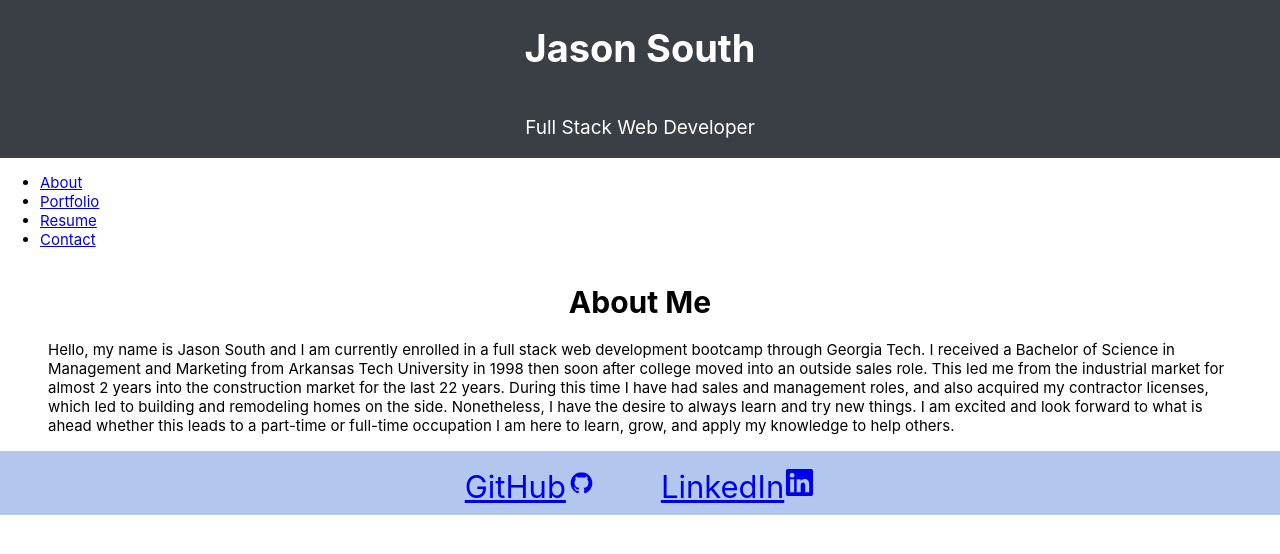
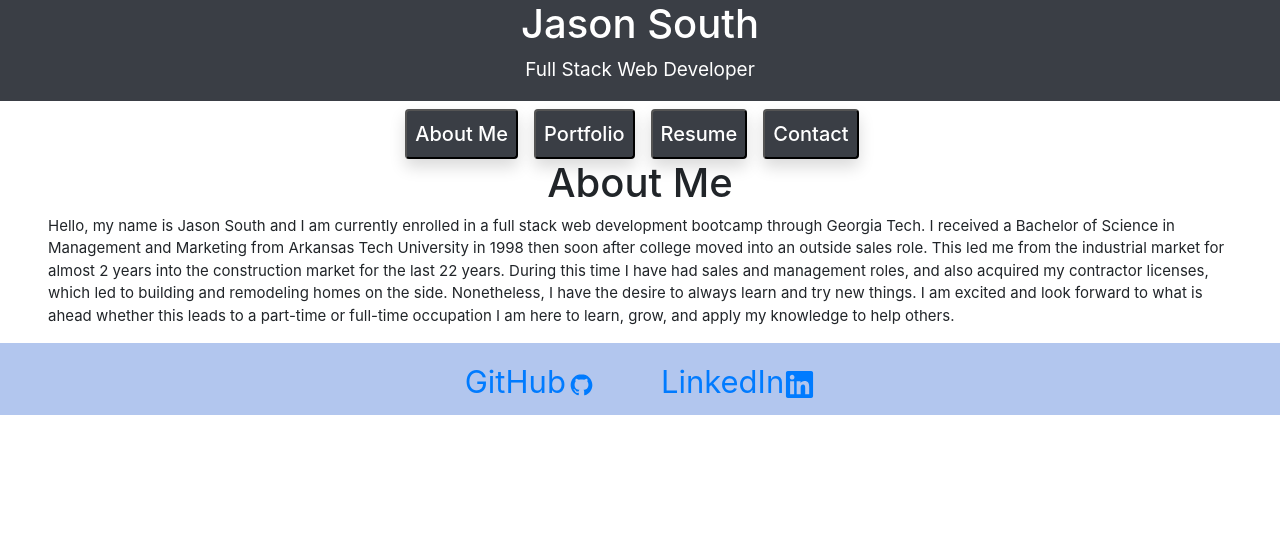
Before and after one commit to jsouth75/React_Portfolio, a React (Create React App) app: page / in a window 1280 px wide. Shown: the top 554 px of the page. Built offline with nearby package versions, Linux system fonts and the light colour scheme.

Commit message:
added bootstrap to heading and navbar

```diff
--- a/public/index.html
+++ b/public/index.html
@@ -24,6 +24,7 @@
       work correctly both with client-side routing and a non-root public URL.
       Learn how to configure a non-root public URL by running `npm run build`.
     -->
+    <link rel="stylesheet" href="https://cdn.jsdelivr.net/npm/bootstrap@4.6.2/dist/css/bootstrap.min.css" integrity="sha384-xOolHFLEh07PJGoPkLv1IbcEPTNtaed2xpHsD9ESMhqIYd0nLMwNLD69Npy4HI+N" crossorigin="anonymous">
     <title>React App</title>
   </head>
   <body>
--- a/src/assets/style.css
+++ b/src/assets/style.css
@@ -118,3 +118,10 @@ img{
     align-items: left;
     justify-content: left;
 }
+
+.navbar{
+    margin-top: .5rem;
+    background-color: #3a3e45;
+    color: white;
+
+}
--- a/src/components/Header.js
+++ b/src/components/Header.js
@@ -1,16 +1,15 @@
 import React from 'react';
 import '../assets/style.css';
-import Container from 'react-bootstrap/Container';
 
 function Header() {
   return (
-    <Container className='heading'>
+    <div className='heading'>
       <h1>Jason South</h1>
       <span>
         <p className='title'>Full Stack Web Developer</p>
       </span>
 
-    </Container>
+    </div>
   );
 }
 
--- a/src/components/Navbar.js
+++ b/src/components/Navbar.js
@@ -1,51 +1,48 @@
 import React from 'react';
 import '../assets/style.css';
 
-function Navbar({ currentPage, handlePageChange }) {
+
+function NavTabs({ currentPage, handlePageChange }) {
   return (
-      <ul className='navTabs'>
-        <li className='navTabs'>
-          {/* importing from About.js */}
-          <a
-            href="#About"
-            onClick={() => handlePageChange('About')}
-            className={currentPage === 'About' ? 'navLink active' : 'navLink'}
-            >
-            About
-          </a>
-        </li>
-        <li className='navTabs'>
-          {/* importing from Portfolio.js */}
-          <a
-            href="#Portfolio"
-            onClick={() => handlePageChange('Portfolio')}
-            className={currentPage === 'Portfolio' ? 'navLink active' : 'navLink'}
-            >
-            Portfolio
-          </a>
-        </li>
-        <li className='navTabs'>
-          {/* importing from Resume.js */}
-          <a
-            href="#Resume"
-            onClick={() => handlePageChange('Resume')}
-            className={currentPage === 'Resume' ? 'navLink active' : 'navLink'}
-            >
-            Resume
-          </a>
-        </li>
-        <li className='navTabs'>
-          {/* importing from Contact.js */}
-          <a
-            href="#contact"
-            onClick={() => handlePageChange('Contact')}
-            className={currentPage === 'Contact' ? 'navLink active' : 'navLink'}
-            >
-            Contact
-          </a>
-        </li>
-      </ul>
+    <div className='d-flex justify-content-center'>
+
+    <nav>
+      <a href="#About">
+        <button className="navbar rounded navbar-brand h1 shadow p-2 mb-0" onClick={() => handlePageChange('About')}>About Me</button>
+      </a>
+    </nav>
+    <nav>
+      <a href="#Portfolio">
+        <button className="navbar rounded navbar-brand h1 shadow p-2 mb-0" onClick={() => handlePageChange('Portfolio')}>Portfolio</button>
+      </a>
+    </nav>
+    <nav>
+      <a href="#Resume">
+        <button className="navbar rounded navbar-brand h1 shadow p-2 mb-0" onClick={() => handlePageChange('Resume')}>Resume</button>
+      </a>
+    </nav>
+    <nav>
+      <a href="#Contact">
+        <button className="navbar rounded navbar-brand h1 shadow p-2 mb-0" onClick={() => handlePageChange('Contact')}>Contact</button>
+      </a>
+    </nav>
+    </div>
   );
 }
 
-export default Navbar;
+
+// <nav class="navbar navbar-expand-lg navbar-light bg-light">
+//   <a class="navbar-brand" href="#">Navbar</a>
+//   <button class="navbar-toggler" type="button" data-toggle="collapse" data-target="#navbarNavAltMarkup" aria-controls="navbarNavAltMarkup" aria-expanded="false" aria-label="Toggle navigation">
+//     <span class="navbar-toggler-icon"></span>
+//   </button>
+//   <div class="collapse navbar-collapse" id="navbarNavAltMarkup">
+//     <div class="navbar-nav">
+//       <a class="nav-link active" href="#">Home <span class="sr-only">(current)</span></a>
+//       <a class="nav-link" href="#">Features</a>
+//       <a class="nav-link" href="#">Pricing</a>
+//     </div>
+//   </div>
+// </nav>
+
+export default NavTabs;
--- a/src/components/pages/Contact.js
+++ b/src/components/pages/Contact.js
@@ -1,9 +1,8 @@
 import React, { useState} from 'react';
 import '../../assets/style.css';
 import Container from 'react-bootstrap/Container';
+import Card from 'react-bootstrap/Card';
 import Button from 'react-bootstrap/Button';
-// import PlaceHolder from 'react-bootstrap/Placeholder';
-import Card from 'react-bootstrap/Card';
 
 function Contact() {
   const [name, setName] = useState('');
@@ -21,7 +20,7 @@ function Contact() {
     <Container className='inputForm'>
       <Card className='card'>
         <Card.Body>
-          <Card.Title className='NavTitles'>Contact Me</Card.Title>
+          <Card.Title className='NavTitles text-center'>Contact Me</Card.Title>
           <form onSubmit={handleSubmit}>
 
           {/* input name */}
```
